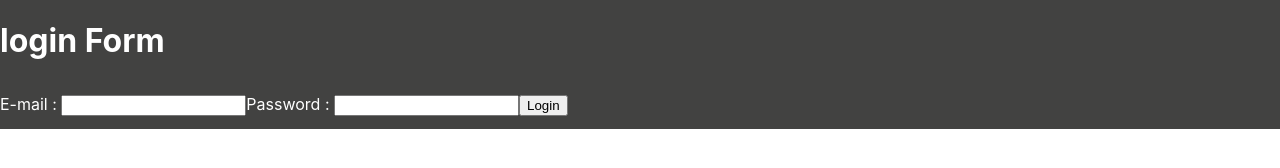
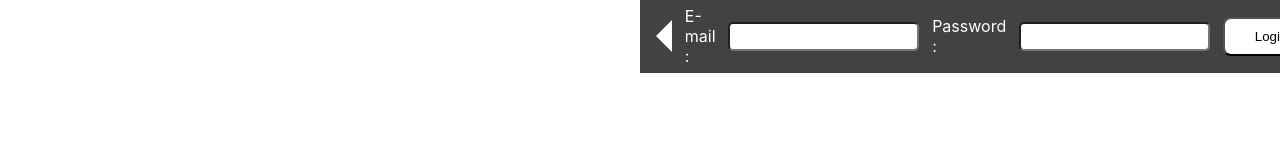
Before and after one commit to xdadev37/Gameio-Gatsby, a Gatsby site: page /Login in a window 1280 px wide. Built offline with nearby package versions, Linux system fonts and the light colour scheme; Gatsby itself is replaced by a stand-in of ours.

Commit message:
v1.9 Login Page added

```diff
--- a/SCSS/_Login.module.scss
+++ b/SCSS/_Login.module.scss
@@ -1,14 +1,40 @@
 @import "./ColorValues";
+@import "./Navbar.module";
 
 .loginPage {
   display: flex;
   flex-direction: column;
   background-color: $black;
   color: #fff;
+  width: 50%;
+  float: right;
 
   form {
+    display: flex;
+    align-items: center;
+    flex: 1;
+
+    label,
     button {
-      margin: 13px 0;
+      margin: 1% 2%;
+    }
+
+    input {
+      border-radius: 5px;
+      padding: 5px;
+    }
+
+    button {
+      @include Button;
+      padding: 10px 30px;
+    }
+
+    span {
+      display: block;
+      float: left;
+      cursor: pointer;
+      border: 1rem solid transparent;
+      border-right-color: #fff;
     }
   }
 }
--- a/src/pages/Login/index.js
+++ b/src/pages/Login/index.js
@@ -1,10 +1,10 @@
 import React from 'react'
 import * as styles from '../../../SCSS/styles.module.scss'
 
-const Signup = () => {
+const Signup = (props) => {
     return (<div className={styles.loginPage}>
         <form>
-            <h1>login Form</h1>
+            <span onClick={() => {props.setLoginButton(false)}}></span>
             <label htmlFor="email">E-mail : </label>
             <input type="email" />
             <label htmlFor="password">Password : </label>
```
Also changed, not shown: src/pages/Navbar/Navbar.js (+7 -5 lines).
